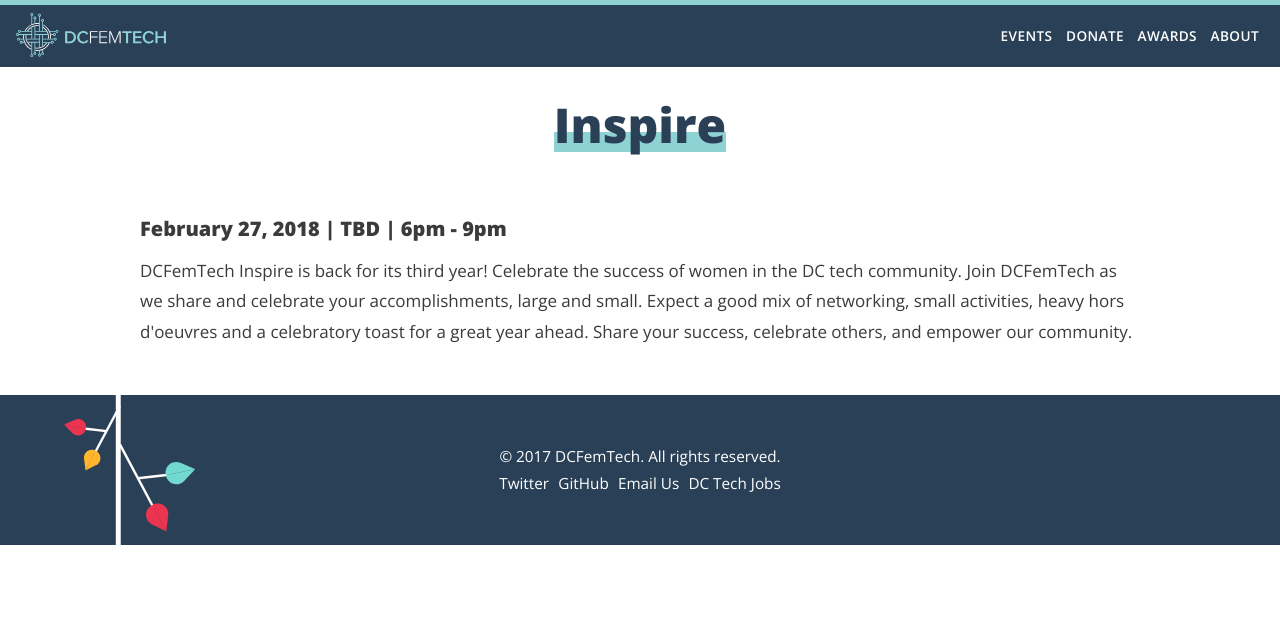
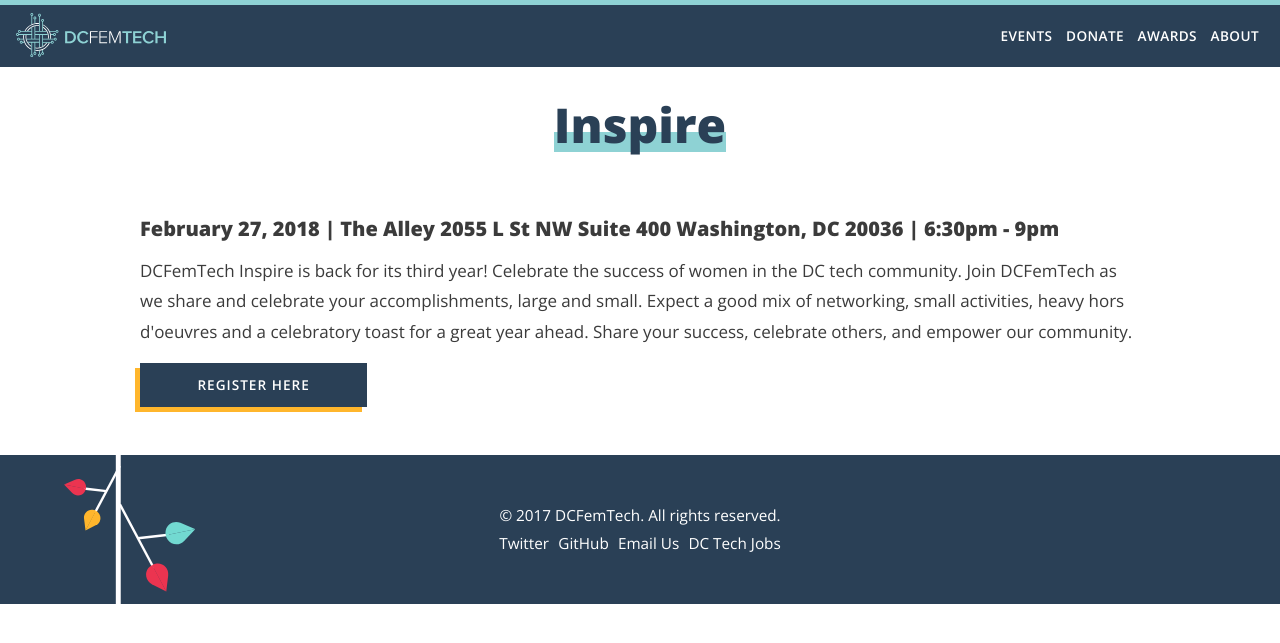
Before and after one commit to dcfemtech/dcfemtech.github.io, a Jekyll site: the page built from _events/inspire-2018.markdown, in a window 1280 px wide. Shown: the top 643 px of the page. Built offline with Jekyll 4.4.1, drawn with Linux system fonts in a browser that asks for light colours.

Commit message:
add inspire link

```diff
--- a/_events/inspire-2018.markdown
+++ b/_events/inspire-2018.markdown
@@ -1,13 +1,13 @@
 ---
 layout: event
 title:  "Inspire"
-date:   2018-02-03
-eventDate:   2018-02-27
+date: 2018-02-03
+eventDate: 2018-02-27
 categories: events
 datePretty: February 27, 2018
-location: TBD
-time: 6pm - 9pm
-registerLink:
+location: The Alley 2055 L St NW Suite 400 Washington, DC 20036
+time: 6:30pm - 9pm
+registerLink: https://www.eventbrite.com/e/dcfemtech-inspire-2018-tickets-42693430199
 description: DCFemTech Inspire is back for its third year! Celebrate the success of women in the DC tech community. Join DCFemTech as we share and celebrate your accomplishments, large and small. Expect a good mix of networking, small activities, heavy hors d'oeuvres and a celebratory toast for a great year ahead. Share your success, celebrate others, and empower our community.
 contact:
 press:
```
